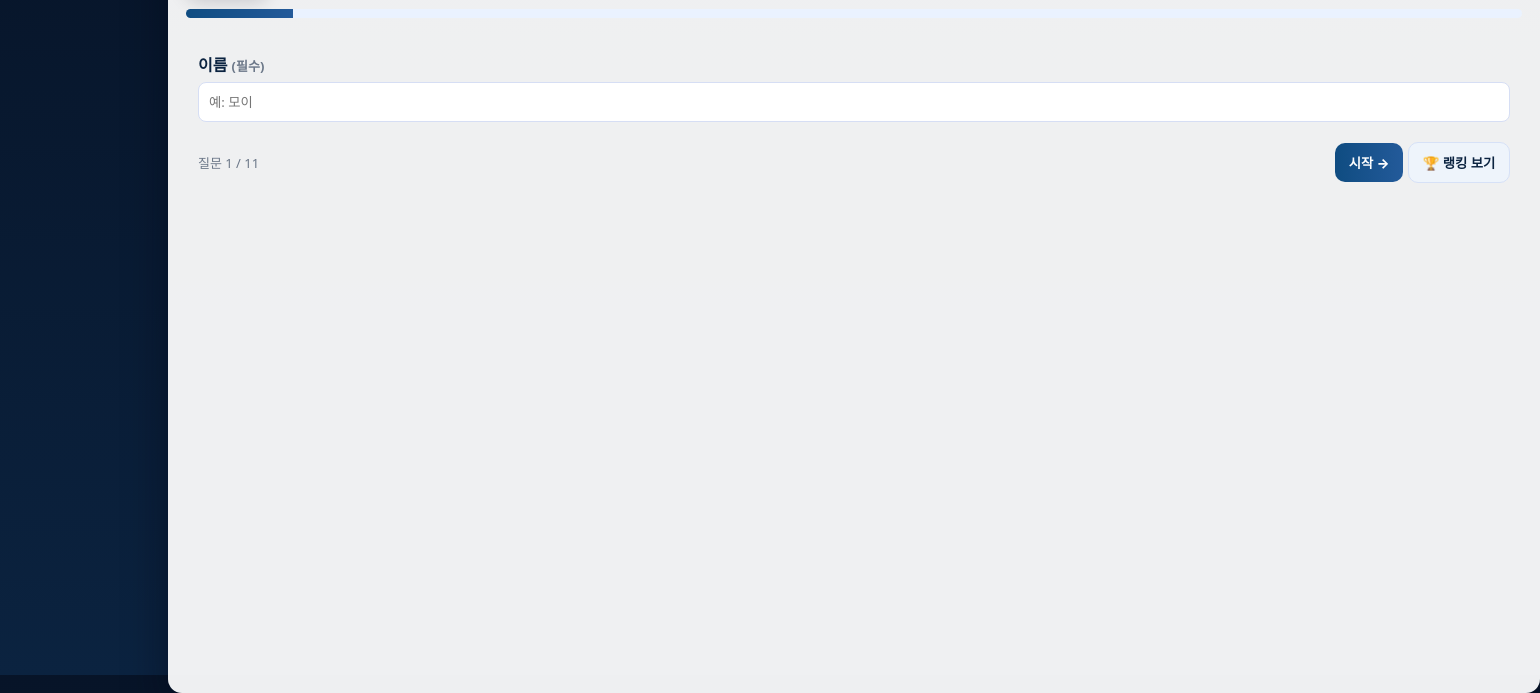
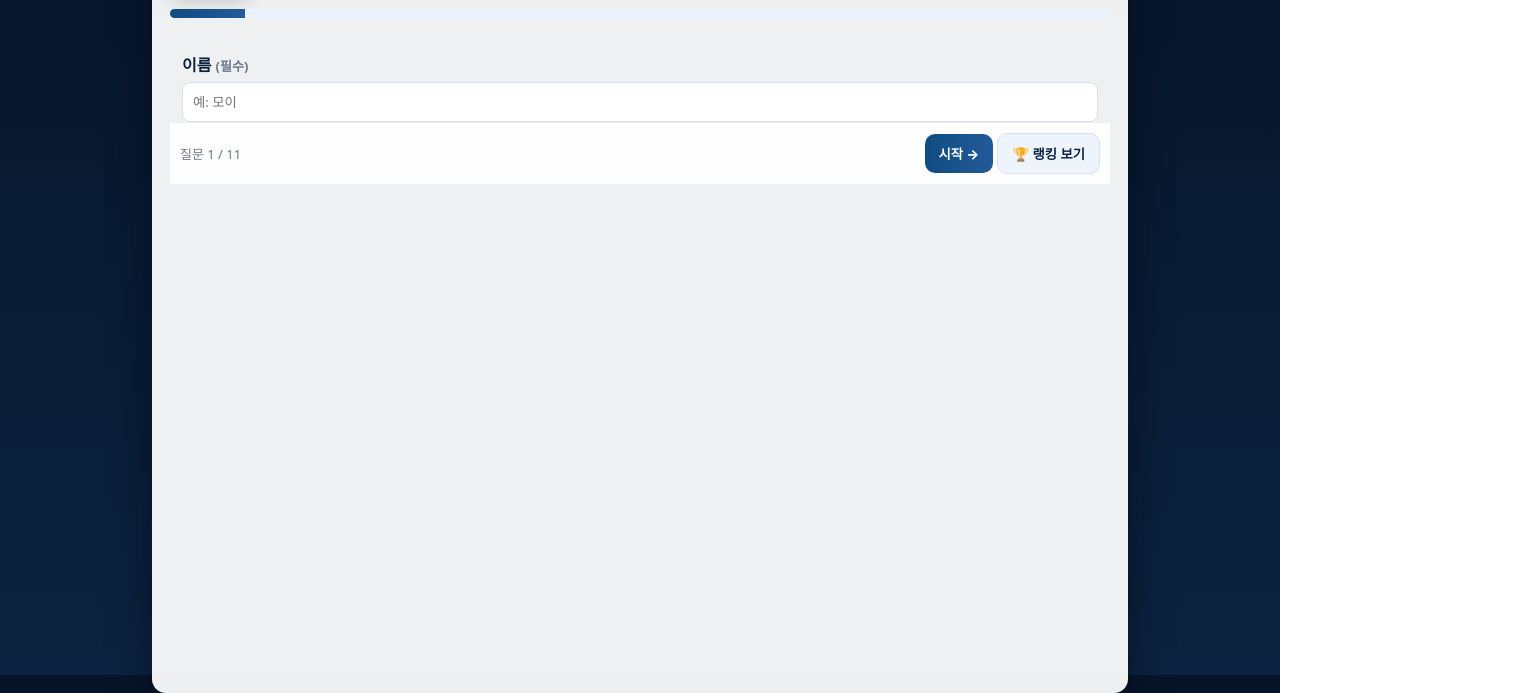
Before and after one commit to 01pms23-netizen/gradulation, a plain HTML site: page index.html in a window 1280 px wide. Shown: the part 125-818 px from the top of the page, 1540 px wide, since content can reach past the window. Drawn offline with nearby package versions, Linux system fonts and the light colour scheme; a web font is replaced by a local one.

Commit message:
Update index.html

```diff
--- a/index.html
+++ b/index.html
@@ -66,18 +66,63 @@
   .invalid-note{color:#d14343;font-size:13px;margin-top:6px}
 
   /* tablet / iPad slide mode */
-  @media (min-width: 768px) and (max-width: 1365px) {
-    .app{height:100vh; margin:0 auto; max-width:980px}
-    .card{height:calc(100vh - 56px); display:flex; flex-direction:column;}
-    .slides { display:flex; flex:1 1 auto; transition:transform .45s ease; width:100%; overflow:hidden }
-    .question{ display:block; flex:0 0 100%; padding:18px 12px; overflow:auto }
+/* 2. 태블릿 / iPad slide mode (최종 안정화 레이아웃 - 1024px 이상 포함) */
+@media (min-width: 768px) { /* 🚨 1365px 제한을 제거하고 768px 이상에서 적용 */
+    .app{
+        height:100vh;
+        margin:0 auto;
+        max-width:1024px; /* iPad Pro 세로형에 맞게 최대 너비 설정 */
+        padding:18px 24px;
+        display: flex;
+        flex-direction: column;
+    }
+    .card{
+        height:calc(100vh - 56px); /* 전체 화면 높이에 고정 */
+        display:flex;
+        flex-direction:column;
+        overflow:hidden;
+    }
+
+    #surveyForm {
+        display: flex;
+        flex-direction: column;
+        flex: 1 1 auto;
+        overflow: hidden;
+        height: 100%;
+    }
+    .slides {
+        display:flex;
+        flex:1 1 auto;
+        transition:transform .45s ease;
+        width: 100%;
+        overflow:hidden;
+        height: 100%;
+    }
+
+    .question{
+        display:block; /* 기본적으로 block 상태를 유지 */
+        flex:0 0 100%; /* 슬라이드 너비 100% 강제 */
+        width: 100%;
+        height: 100%;
+        padding:18px 12px;
+        overflow-y:auto;
+        -webkit-overflow-scrolling: touch;
+        min-height: 0;
+    }
+
+    /* 🚨 980px 이하에서 설정되었던 display:none을 Flexbox 충돌 없이 덮어쓰기 위해 다시 정의 */
+    .question:not(.active) {
+        display: none !important;
+    }
+
     .headerRow{display:flex;align-items:center;gap:12px}
     .headerRow .mascot{order:0}
     .headerRow .titleWrap{flex:1}
     .card > .progress{margin:8px 0}
-    /* make pager buttons sticky bottom of slide for consistent placement */
-    .question .pager{position:sticky;bottom:8px;background:transparent;padding-top:8px}
-  }
+
+    .question .pager{position:sticky;bottom:0px;background:var(--card);padding:10px;margin:0 -12px; border-top:1px solid #eee; z-index:10;}
+    .question:first-child .pager{bottom:0}
+}
 
   @media print{
     body{background:white}
@@ -435,7 +480,7 @@ let stepIndex = 0;
 const slidesWrapper = document.getElementById('slidesWrapper');
 
 function refreshProgress(){ const pct = Math.round(((stepIndex+1)/steps.length)*100); progressBar.style.width = pct + '%'; }
-function isSlideMode(){ return window.innerWidth >= 768 && window.innerWidth <= 1365; }
+function isSlideMode(){ return window.innerWidth >= 768; } // 🚨 768px 이상에서 항상 슬라이드 모드 활성화
 
 function showStep(i){
   if(i<0) i=0; if(i>=steps.length) i=steps.length-1;
```
